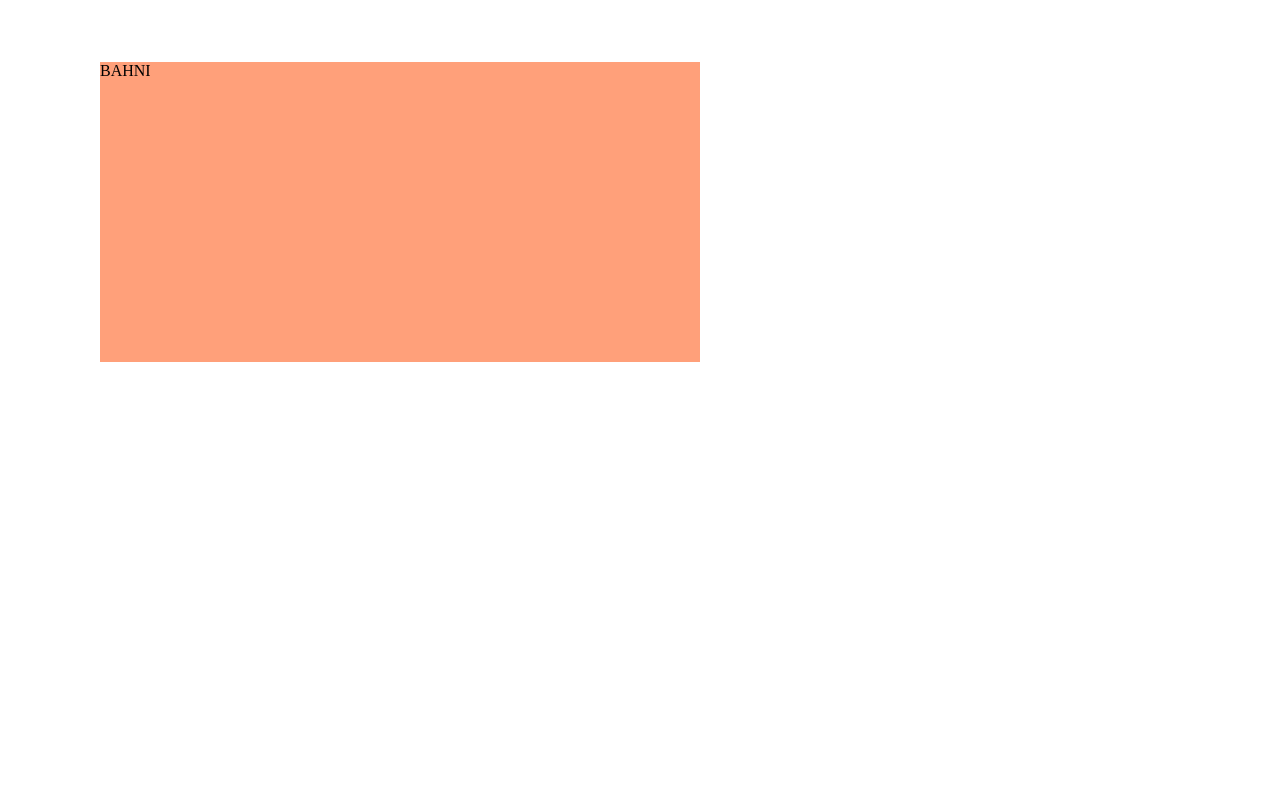
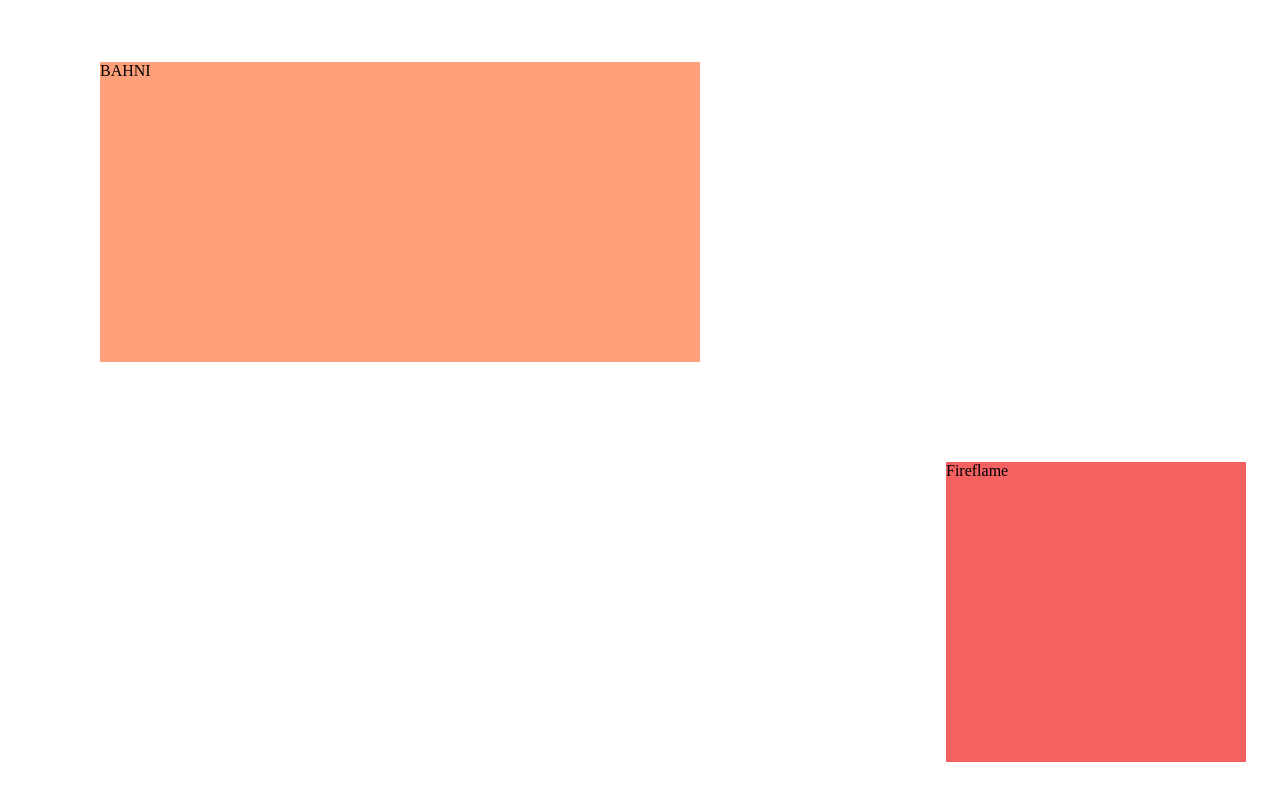
Before and after one commit to bahnisikhadhar/Animation-practice1, a plain HTML site: page index.html in a window 1280 px wide. Shown: the part 1298-2098 px from the top of the page. Before the commit the page ends 1760 px from the top, so only its background shows below. Drawn offline with Linux system fonts and the light colour scheme.

Commit message:
added a new animation

```diff
--- a/index.html
+++ b/index.html
@@ -23,5 +23,8 @@
     <!-- third animation -->
     <div class="animation3">BAHNI</div>
 
+     <!---4th type of animation -->
+     <div class="animation4">Fireflame</div>
+
 </body>
 </html>
--- a/style.css
+++ b/style.css
@@ -111,3 +111,23 @@
         width: 600px;
     }
 }
+/*************************************4th type of animation(from right will appear and stay)*********************************************/
+.animation4 {
+    width: 300px;
+    height: 300px;
+    background-color:rgb(245, 97, 97);
+    margin: 50px;
+    position: relative;
+    animation: Bahnisikha 1s ease-in 0s 1 forwards;
+    /* display: none; */
+}
+
+@keyframes Bahnisikha {
+        0% {
+           left: 100vw;
+        }
+        100% {
+            left: 70vw;
+        }
+
+}
```
